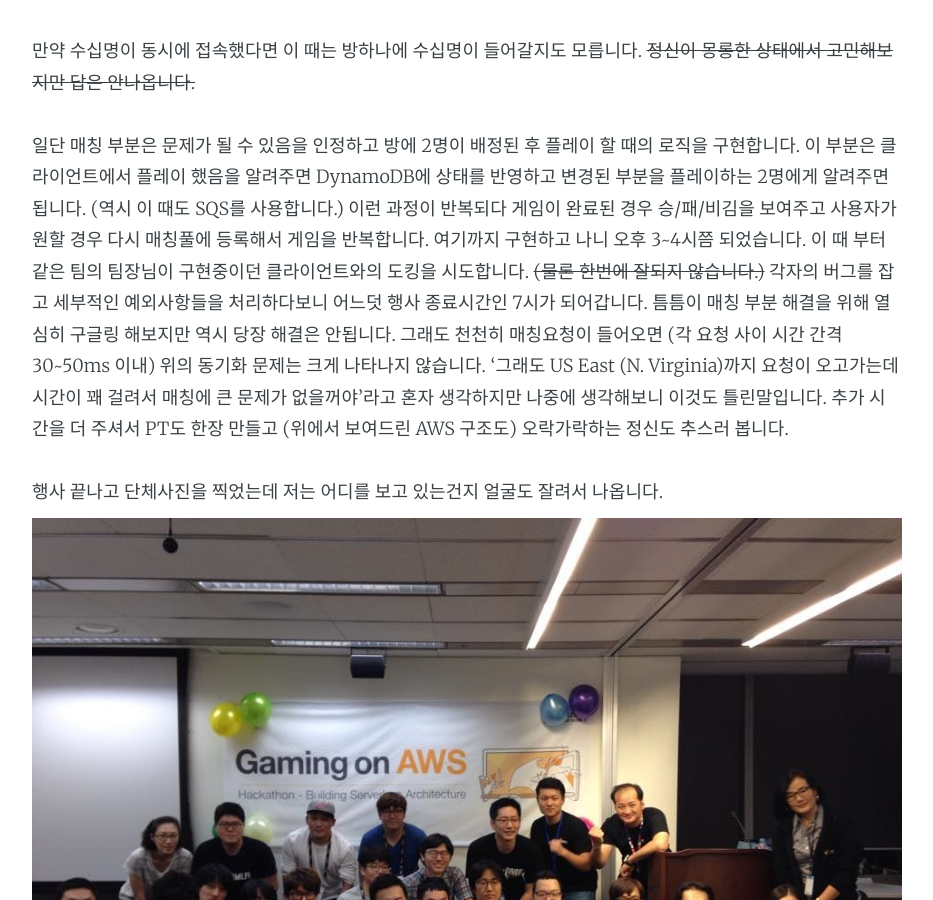
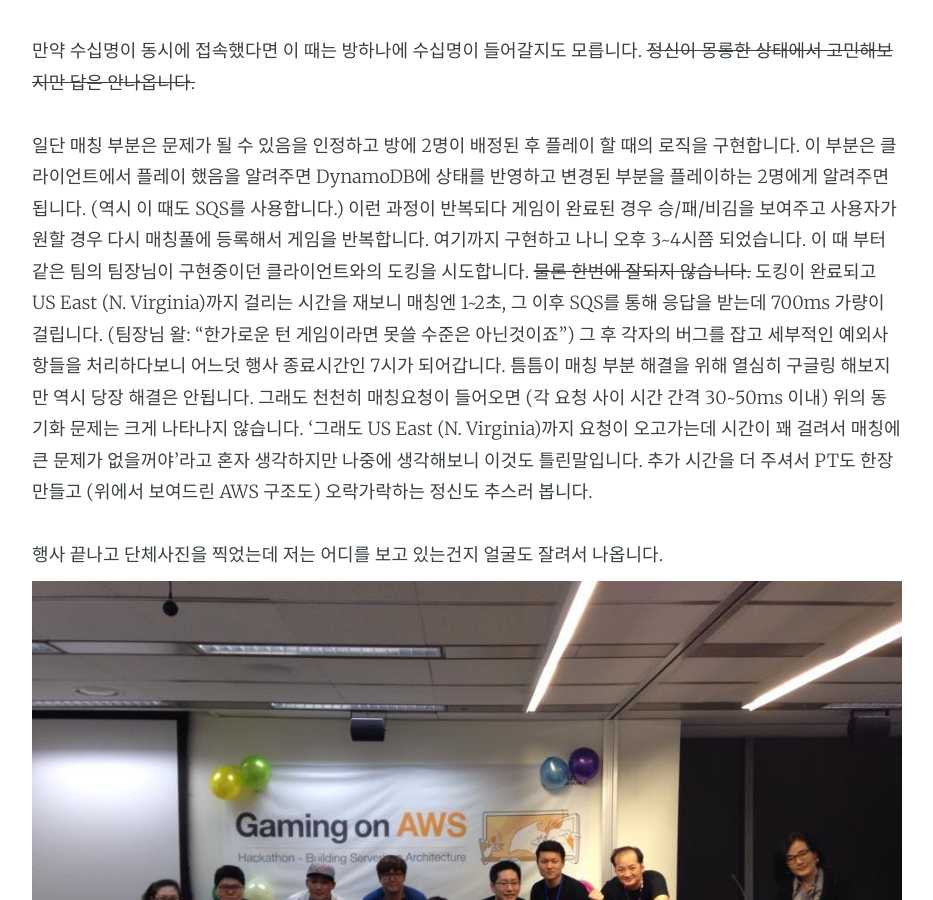
Before and after one commit to hyunjong-lee/hyunjong-lee-prev.github.io, a Jekyll site: the page built from _posts/2015-09-16-AWS-Lambda-Serverless-Turn-Game.markdown, in a window 1280 px wide and 900 px high, scrolled down 5692 px. Shown: the whole window, without its empty margins (173-1106 px from the left). Built offline with Jekyll 4.4.1, drawn with Linux system fonts in a browser that asks for light colours.

Commit message:
Update 2015-09-16-AWS-Lambda-Serverless-Turn-Game.markdown

```diff
--- a/_posts/2015-09-16-AWS-Lambda-Serverless-Turn-Game.markdown
+++ b/_posts/2015-09-16-AWS-Lambda-Serverless-Turn-Game.markdown
@@ -108,8 +108,9 @@
 (역시 이 때도 SQS를 사용합니다.)
 이런 과정이 반복되다 게임이 완료된 경우 승/패/비김을 보여주고 사용자가 원할 경우 다시 매칭풀에 등록해서 게임을 반복합니다.
 여기까지 구현하고 나니 오후 3~4시쯤 되었습니다.
-이 때 부터 같은 팀의 팀장님이 구현중이던 클라이언트와의 도킹을 시도합니다. <del>(물론 한번에 잘되지 않습니다.)</del>
-각자의 버그를 잡고 세부적인 예외사항들을 처리하다보니 어느덧 행사 종료시간인 7시가 되어갑니다.
+이 때 부터 같은 팀의 팀장님이 구현중이던 클라이언트와의 도킹을 시도합니다. <del>물론 한번에 잘되지 않습니다.</del>
+도킹이 완료되고 US East (N. Virginia)까지 걸리는 시간을 재보니 매칭엔 1~2초, 그 이후 SQS를 통해 응답을 받는데 700ms 가량이 걸립니다. (팀장님 왈: "한가로운 턴 게임이라면 못쓸 수준은 아닌것이죠")
+그 후 각자의 버그를 잡고 세부적인 예외사항들을 처리하다보니 어느덧 행사 종료시간인 7시가 되어갑니다.
 틈틈이 매칭 부분 해결을 위해 열심히 구글링 해보지만 역시 당장 해결은 안됩니다.
 그래도 천천히 매칭요청이 들어오면 (각 요청 사이 시간 간격 30~50ms 이내) 위의 동기화 문제는 크게 나타나지 않습니다.
 '그래도 US East (N. Virginia)까지 요청이 오고가는데 시간이 꽤 걸려서 매칭에 큰 문제가 없을꺼야'라고 혼자 생각하지만 나중에 생각해보니 이것도 틀린말입니다.
```
